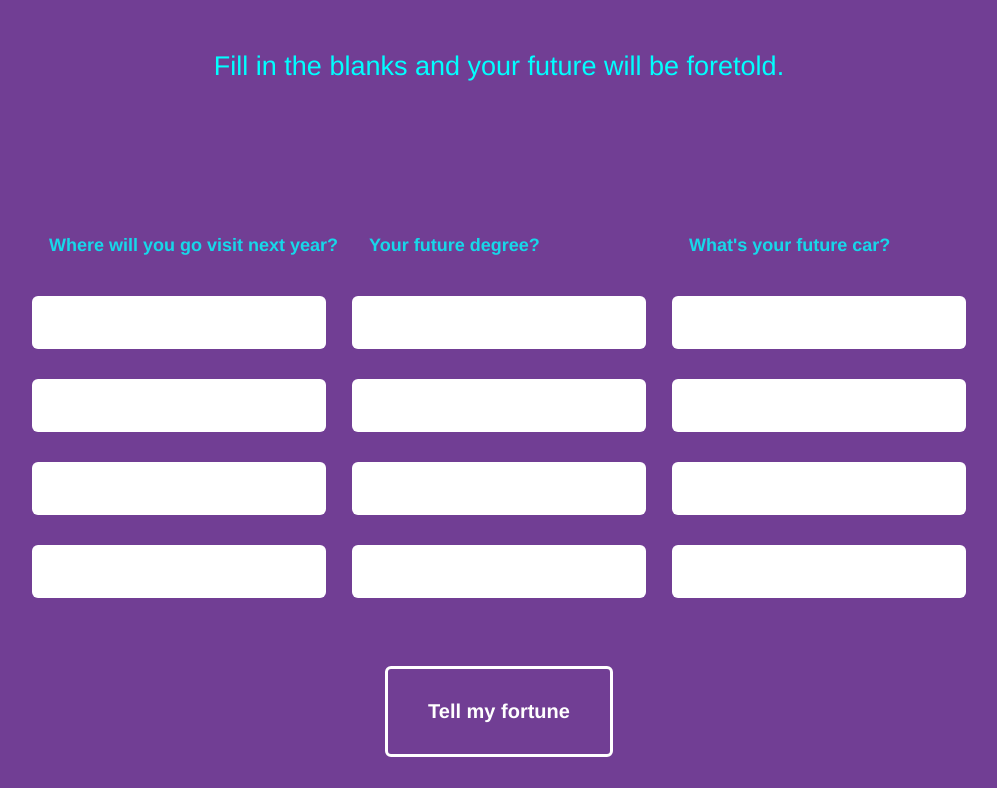
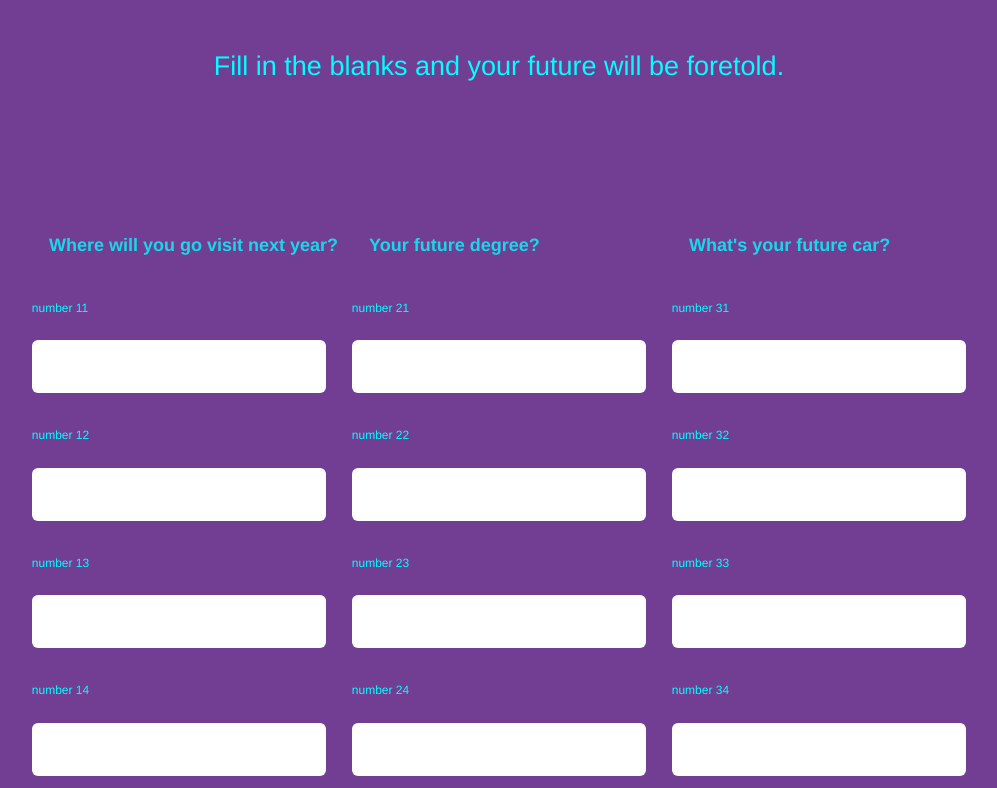
Before and after one commit to rherrerariveroll/MASH-Game, a plain HTML site: page index.html in a window 1280 px wide. Shown: the part 164-952 px from the top of the page, without its empty margins (141-1138 px from the left). Drawn offline with Linux system fonts and the light colour scheme.

Commit message:
html LABEL

```diff
--- a/index.html
+++ b/index.html
@@ -22,25 +22,53 @@
       <div class="bucket">
         <div class="choice-bucket">
           <h4 class="highlight">Where will you go visit next year?</h4>
+          <label> number 11
             <input name="answer_1[]" type="text">
+          </label>
+          <label> number 12
             <input name="answer_1[]" type="text">
+          </label>
+          <label> number 13
             <input name="answer_1[]" type="text">
+          </label>
+          <label> number 14
             <input name="answer_1[]" type="text">
+          </label>
         </div>
+
         <div class="choice-bucket">
           <h4 class="highlight">Your future degree?</h4>
+          <label> number 21
             <input name="answer_2[]" type="text">
+          </label>
+          <label> number 22
             <input name="answer_2[]" type="text">
+          </label>
+          <label> number 23
             <input name="answer_2[]" type="text">
+          </label>
+          <label> number 24
             <input name="answer_2[]" type="text">
+          </label>
         </div>
+
         <div class="choice-bucket">
           <h4 class="highlight">What's your future car?</h4>
+          <label> number 31
             <input name="answer_3[]" type="text">
+          </label>
+          <label> number 32
             <input name="answer_3[]" type="text">
+          </label>
+          <label> number 33
             <input name="answer_3[]" type="text">
+          </label>
+          <label> number 34
             <input name="answer_3[]" type="text">
+          </label>
+
         </div>
+
       </div>
       <button type="submit" class="button-submit">Tell my fortune</button>
     </form>
```
Lines whose indentation alone changed are shown as unchanged.
